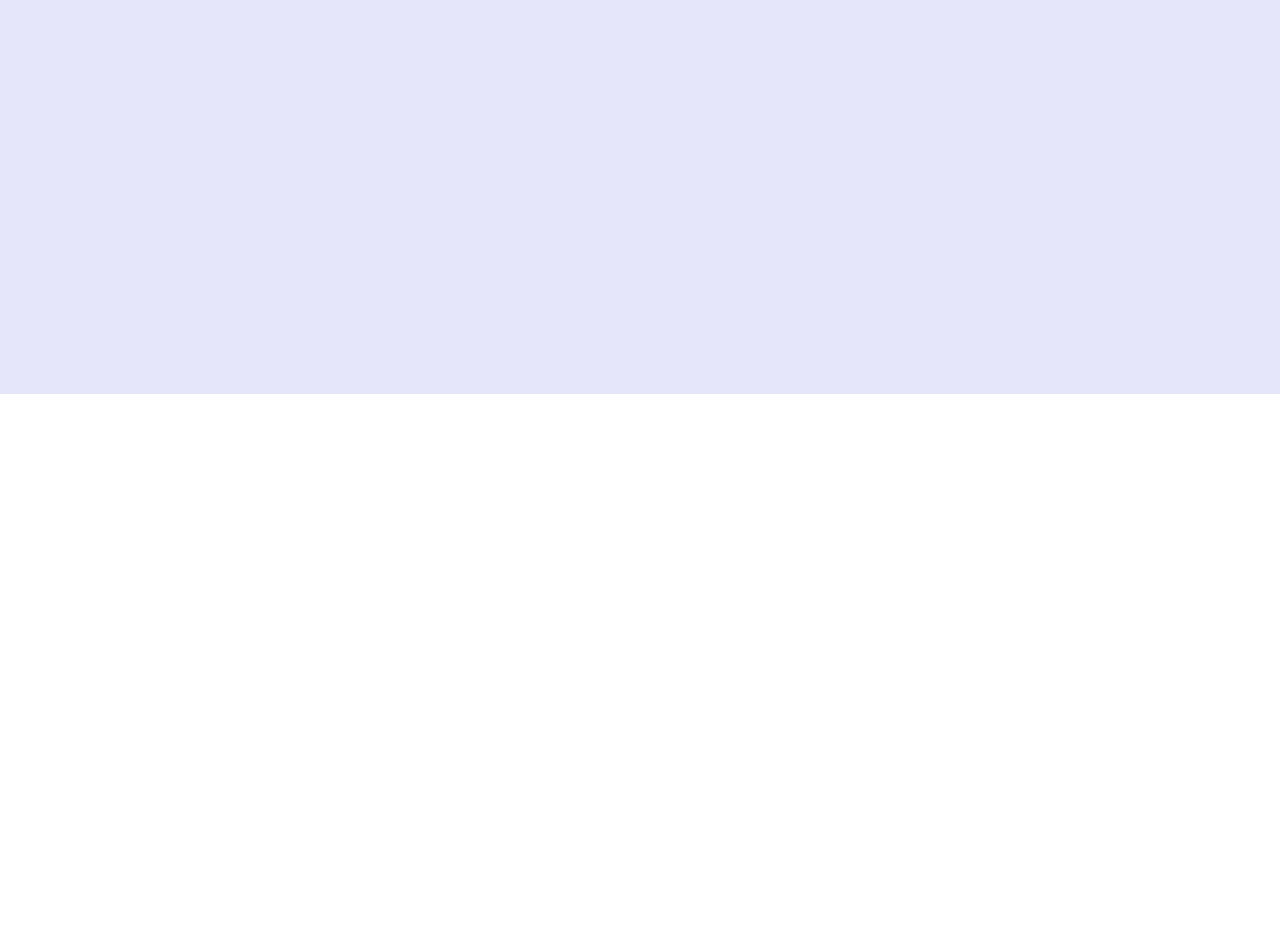
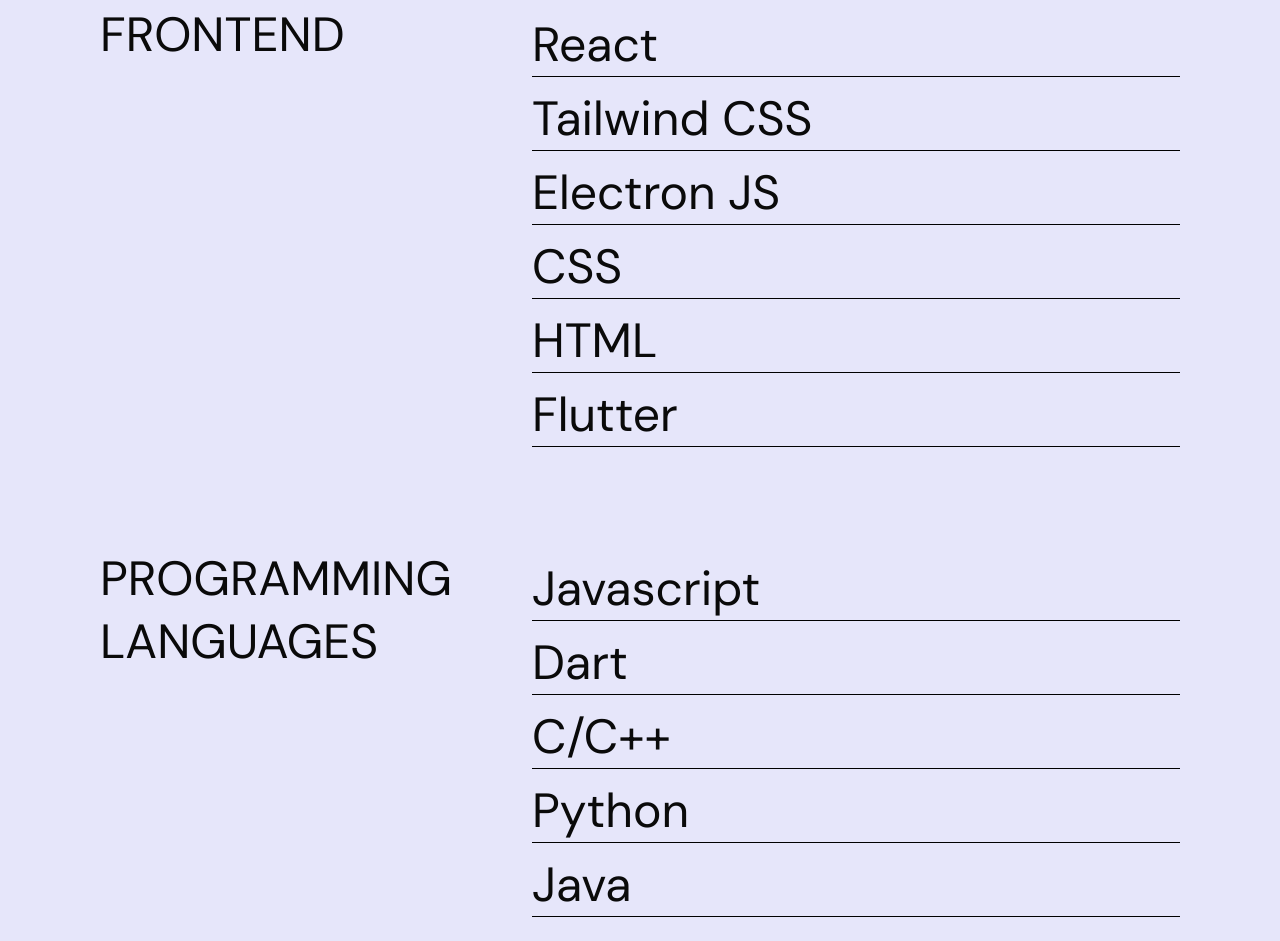
Before and after one commit to noelg-cj/Portfolio, a plain HTML site: page index.html in a window 1280 px wide. Shown: the part 1206-2147 px from the top of the page. Before the commit the page ends 1600 px from the top, so only its background shows below. Drawn offline with Linux system fonts and the light colour scheme.

Commit message:
Skills section structure completed

```diff
--- a/index.css
+++ b/index.css
@@ -162,7 +162,6 @@ main {
 .skills {
     background-color: var(--ivory);
     color: var(--jet-black);
-    height: 100vh;
     border-radius: 16px 16px 0 0;
     position: relative;
     z-index: 10;
@@ -181,6 +180,27 @@ main {
     font-size: 2rem;
 }
 
+.stack-container {
+    margin-top: 100px;
+    display: flex;
+    font-family: 'DM Sans', sans-serif;
+    font-size: 3rem;
+}
+
+p.stack-title {
+    flex: 2;
+}
+
+.stack-list-container {
+    flex: 3;
+    list-style: none;
+}
+
+.skill {
+    border-bottom: 1px solid black;
+    margin-top: 10px;
+}
+
 @keyframes spin {
     0% {
         transform: rotate(0deg);
--- a/index.html
+++ b/index.html
@@ -58,6 +58,27 @@
     <section class="skills">
         <h1 class="skills-header">What do I know?</h1>
         <p class="skills-descr">Here are some frameworks and languages I work with</p>
+        <div class="stack-container">
+            <p class="stack-title">FRONTEND</p>
+            <ul class="stack-list-container">
+                <li class="skill">React</li>
+                <li class="skill">Tailwind CSS</li>
+                <li class="skill">Electron JS</li>
+                <li class="skill">CSS</li>
+                <li class="skill">HTML</li>
+                <li class="skill">Flutter</li>
+            </ul>
+        </div>
+        <div class="stack-container">
+            <p class="stack-title">PROGRAMMING LANGUAGES</p>
+            <ul class="stack-list-container">
+                <li class="skill">Javascript</li>
+                <li class="skill">Dart</li>
+                <li class="skill">C/C++</li>
+                <li class="skill">Python</li>
+                <li class="skill">Java</li>
+            </ul>
+        </div>
     </section>
     <script src="index.js"></script>
 </body>
```
